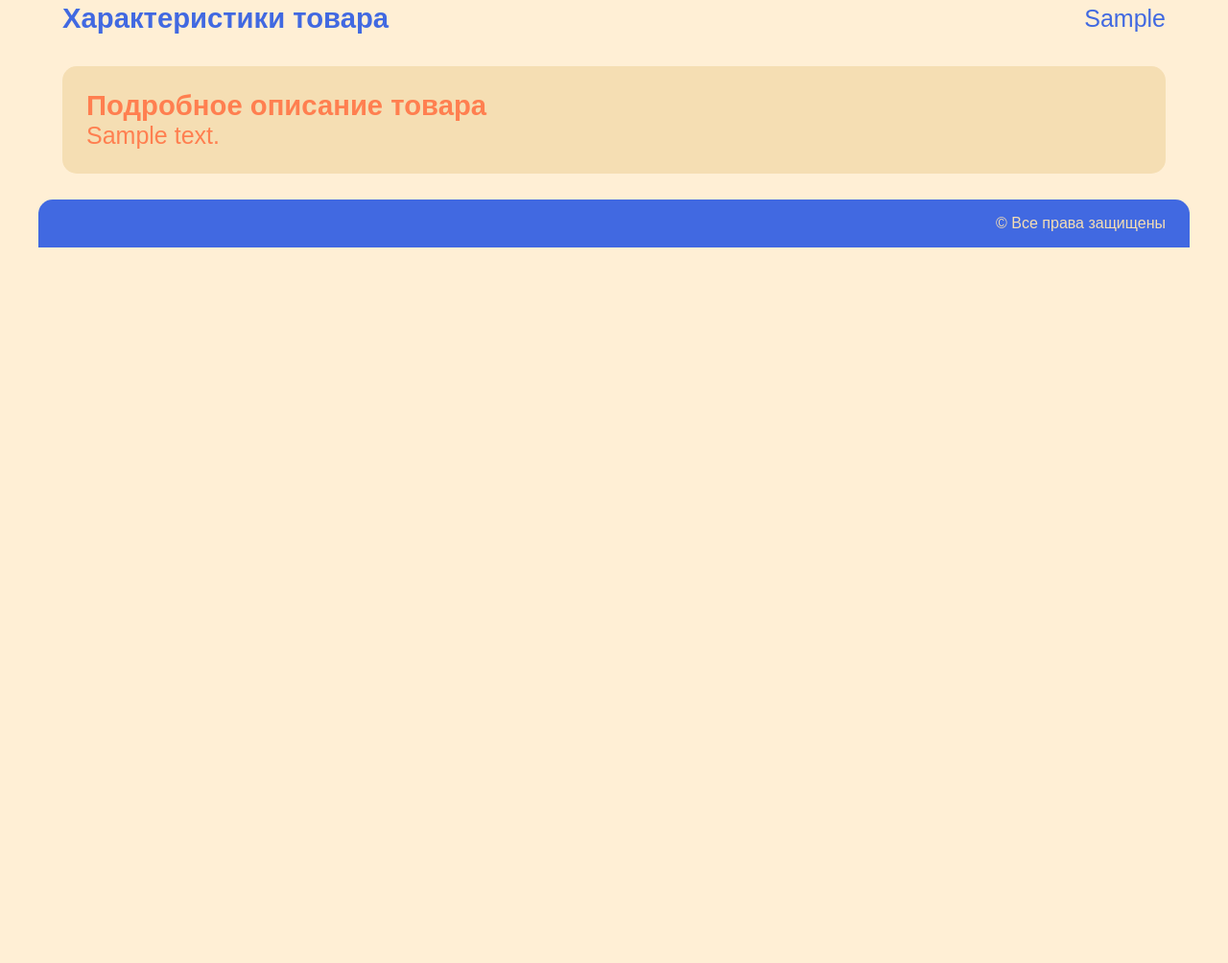
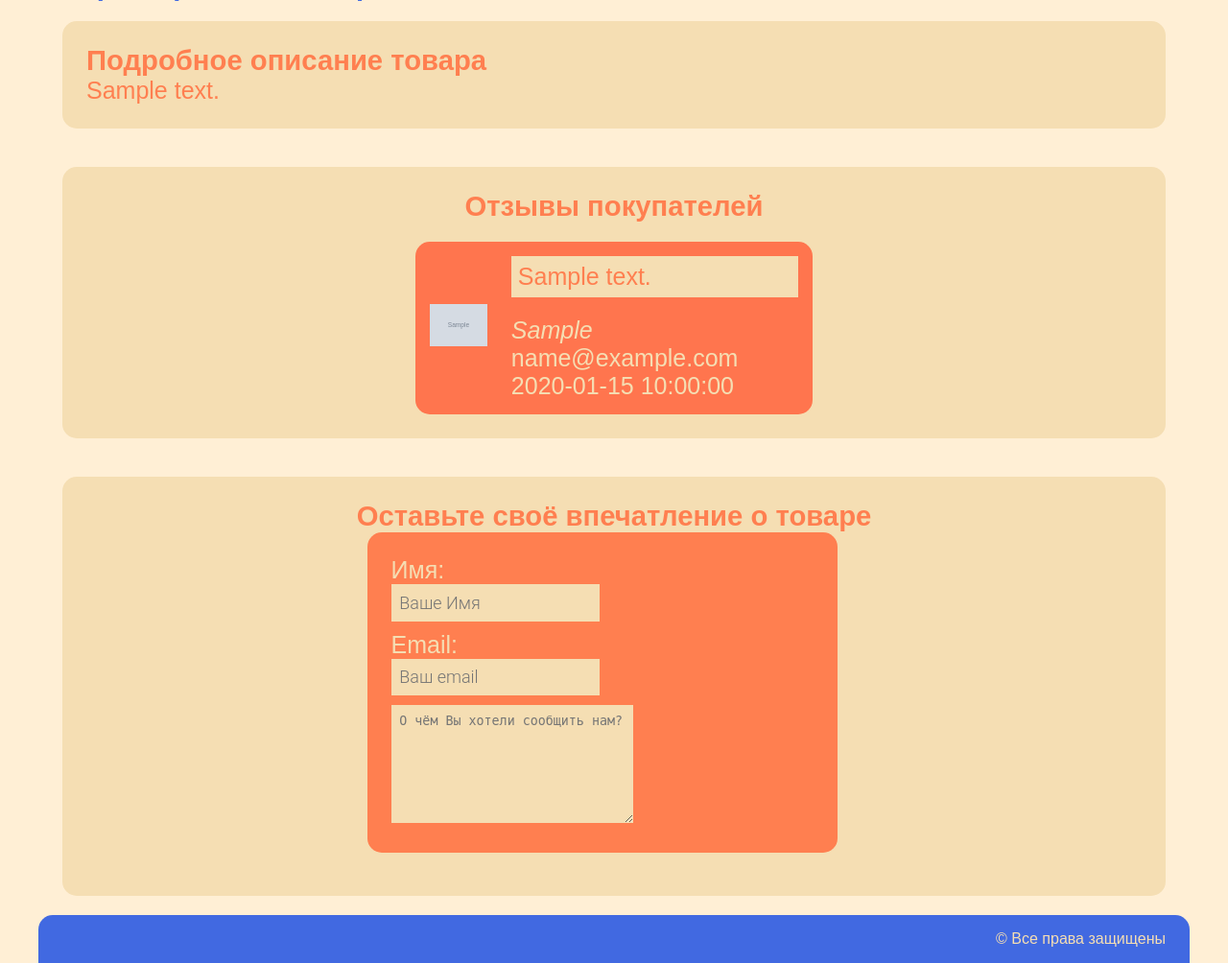
Before and after one commit to Vlad777-bit/basic_php, a PHP site: page /templates/product.php?id=1 in a window 1280 px wide. Shown: the part 542-1546 px from the top of the page at 96% size. Before the commit the page ends 800 px from the top, so only its background shows below. Run offline with PHP 8.4, Linux system fonts and the light colour scheme; tables that the repository leaves empty or names only in its code hold one stand-in row (values such as "Sample post"); grey boxes marked "Sample" are stand-in pictures; some web fonts are replaced.

Commit message:
comments added to the page

```diff
--- /dev/null
+++ b/lesson-6/e-bike/engine/from.php
@@ -0,0 +1 @@
+<?php
--- /dev/null
+++ b/lesson-6/e-bike/engine/getComment.php
@@ -0,0 +1,25 @@
+<?php
+
+$sql = "select * from comment where id = 1";
+$require = mysqli_query($connect,$sql);
+
+function renderComment($res, $path) {
+  while($data = mysqli_fetch_assoc($res)) {?>
+    <section class="comment">
+
+      <div class="avatar">
+        <img src="<?= $path . $data['photo'] ?>" alt="photo">
+      </div>
+
+      <div class="content_comment">
+        <blockquote class="content_desc"><?= $data['text'] ?></blockquote>
+        <cite><?= $data['fio'] ?></cite>
+        <div><?= $data['email'] ?></div>
+        <div><?= $data['created_at'] ?></div>
+      </div>
+
+    </section>
+
+   <?php
+  }
+}
--- a/lesson-6/e-bike/public/css/css.css
+++ b/lesson-6/e-bike/public/css/css.css
@@ -186,6 +186,74 @@ caption {
     width: 1em;
 }
 
+.buy_product {
+    display: flex;
+    justify-content: space-between;
+    align-items: center;
+    margin-top: 2em;
+    border: 5px solid;
+    padding-left: 5px;
+}
+
+.buy_product b {
+    color: #00bfff;
+}
+
+.buy_btn {
+    padding: 10px;
+    outline: 3px solid coral;
+    background: coral;
+    color: wheat;
+    transition: .5s;
+    border: none;
+    font-size: 1em;
+}
+
+.buy_btn:hover {
+    background: wheat;
+    color: chocolate;
+    outline: 3px solid coral;
+}
+
+.center {
+    display: flex;
+    justify-content: center;
+    flex-direction: column;
+    align-items: center;
+}
+
+.comment {
+    width: 30vw;
+    display: flex;
+    justify-content: flex-start;
+    background-color: #ff754e;
+    color: #f5deb3;
+    align-items: center;
+    padding: 15px;
+    margin-top: 20px;
+    border-radius: 15px;
+}
+
+.content_comment {
+    width: 450px;
+}
+
+.content_desc {
+    background-color: #f5deb3;
+    color: coral;
+    padding: 7px;
+    margin-bottom: 20px;
+}
+
+.avatar {
+    width: 90px;
+    margin-right: 25px;
+}
+
+.avatar img {
+    width: 100%;
+}
+
 /*Контакты*/
 .content_contact h1 {
     color: wheat;
@@ -208,7 +276,7 @@ form {
     margin: 0 25px 20px 0;
 }
 
-span {
+.form_span {
     color: wheat;
 }
 
--- a/lesson-6/e-bike/templates/product.php
+++ b/lesson-6/e-bike/templates/product.php
@@ -1,7 +1,9 @@
 <?php
     include('../config/config.php');
+    include('../engine/getComment.php');
+    // include('../engine/from.php');
 
-    $idProduct = $_GET['id'];
+    $idProduct = (int)$_GET['id'];
 
     $sql = "select * from goods where id = $idProduct";
     $result = mysqli_query($connect,$sql);
@@ -38,8 +40,11 @@
 
             <?= $item['description_short'] ?>
 
-            <br>
-            <a href="#">Купить</a>
+            <div class="buy_product">
+                <div class="price">Цена: <b><?= $item['price'] ?>$</b></div>
+                <div class="count">Осталось: <b><?= $item['count'] ?> шт.</b></div>
+                <button class="buy_btn">Купить</button>
+            </div>
         </div>
         <h3 class="header">Характеристики товара</h3>
 
@@ -49,6 +54,24 @@
             <h3 class="header">Подробное описание товара</h3>
 
             <?= $item['description_long'] ?>
+
+        </div>
+
+        <div class="text2 center">
+            <h3 class="header">Отзывы покупателей</h3>
+
+            <?php renderComment($require, '../public/') ?>
+
+        </div>
+
+        <div class="text2 center">
+            <h3 class="header">Оставьте своё впечатление о товаре</h3>
+
+            <form action="../engine/from.php" method="POST">
+                <span class="form_span">Имя:</span> <br> <input type="text" placeholder="Ваше имя" class="input"><br>
+                <span class="form_span">Email:</span> <br> <input type="email" placeholder="Ваш email" class="input"><br>
+                <textarea cols="30" rows="7" placeholder="О чём Вы хотели сообщить нам?"></textarea>
+            </form>
 
         </div>
 
```
Also changed, not shown: lesson-6/e-bike/contacts.php (+7 -7 lines), lesson-6/e-bike/public/img/avatar.png (added).
